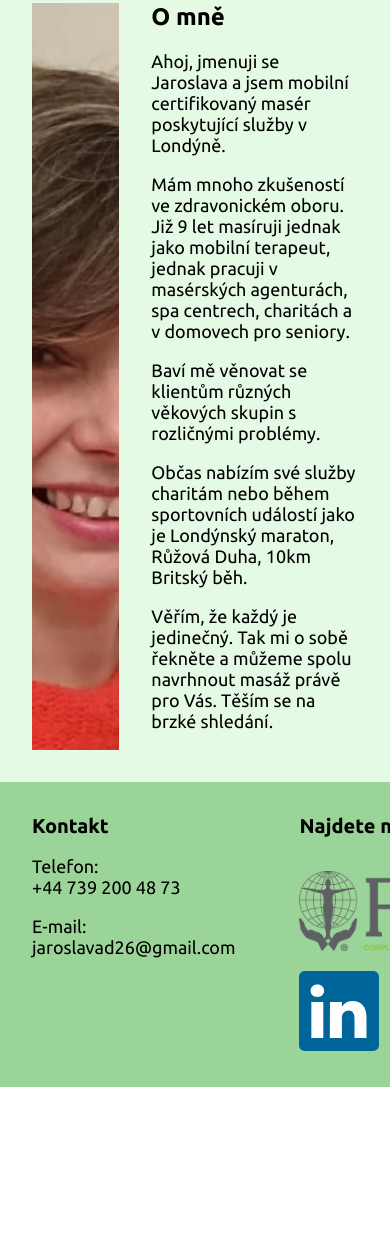
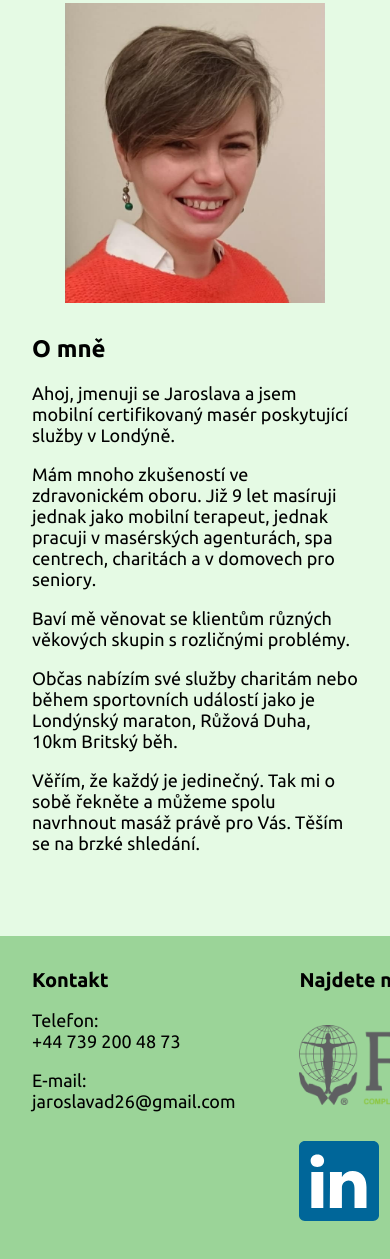
Before and after one commit to MonikaBuzkova/Zaverecny-projekt, an Eleventy site: page omne.html in a window 390 px wide. Shown: the part 605-1864 px from the top of the page. Before the commit the page ends 1692 px from the top, so only its background shows below. Built offline with nearby package versions, Linux system fonts and the light colour scheme; Eleventy itself is replaced by a stand-in of ours; files that its build step writes are made by us from their sources.

Commit message:
responsive

```diff
--- a/css/style.css
+++ b/css/style.css
@@ -119,12 +119,7 @@ background-color: var(--accent);
 	 */
 }
 
-.grid {
-	display: grid;
-	grid-template-columns: repeat(3, 1fr);
-	gap: var(--spacer-double);
-	margin-bottom: var(--spacer-double);
-}
+
 
 @media screen and (max-width: 799px) {
 .menu__checkbox:checked ~ .menu__list {
@@ -150,6 +145,16 @@ background-color: var(--accent);
 	.menu__item:not(:last-child) {
 		border-right: 1px solid black;
 	}
+
+	.grid {
+		display: grid;
+		grid-template-columns: repeat(3, 1fr);
+		gap: var(--spacer-double);
+}
+
+
+
+
 
 }
 
@@ -241,12 +246,6 @@ th {
 	background-color: var(--accent);
 }
 
-.about {
-	display: grid;
-	grid-template-columns: repeat(3, 1fr);
-	gap: var(--spacer-double);
-}
-
 .about__content {
 	grid-column: span 2;
 }
@@ -254,10 +253,14 @@ th {
 .about__image {
 	height: 100%;
 	width: 100%;
+	min-height: 300px;
+	max-width: 260px;
 	background-image: url(/Images/Jaras/Jaroslava_Drobna.jpg);
 	background-size: cover;
 	background-repeat: no-repeat;
 	background-position: 50%;
+	margin: auto;
+	margin-bottom: var(--spacer-double);
 }
 
 	/*
@@ -276,6 +279,9 @@ th {
 
 .contact__title {
 	margin-top: 0;
+	margin-bottom: var(--spacer-double);
+	padding-top: var(--spacer-double);
+
 }
 
 .map {
@@ -301,8 +307,7 @@ th {
 .footer__image {
 	height: 80px;
 	object-fit: cover;
-	margin-right: var(--spacer-double);
-	margin-top: var(--spacer);
+	margin: var(--spacer) var(--spacer-double) var(--spacer) 0;
 }
 
 .contact__title a,
@@ -310,3 +315,7 @@ th {
 	text-decoration: none;
 	color: black;
 }
+
+.footer {
+	margin-top: var(--spacer-double);
+}
--- a/omne.html
+++ b/omne.html
@@ -3,7 +3,7 @@ layout: moje-sablona.njk
 title: O mně
 ---
 
-<section class="about">
+<section class="about grid">
   <div class="about__image">
   </div>
 
```
Also changed, not shown: 1 other file.
